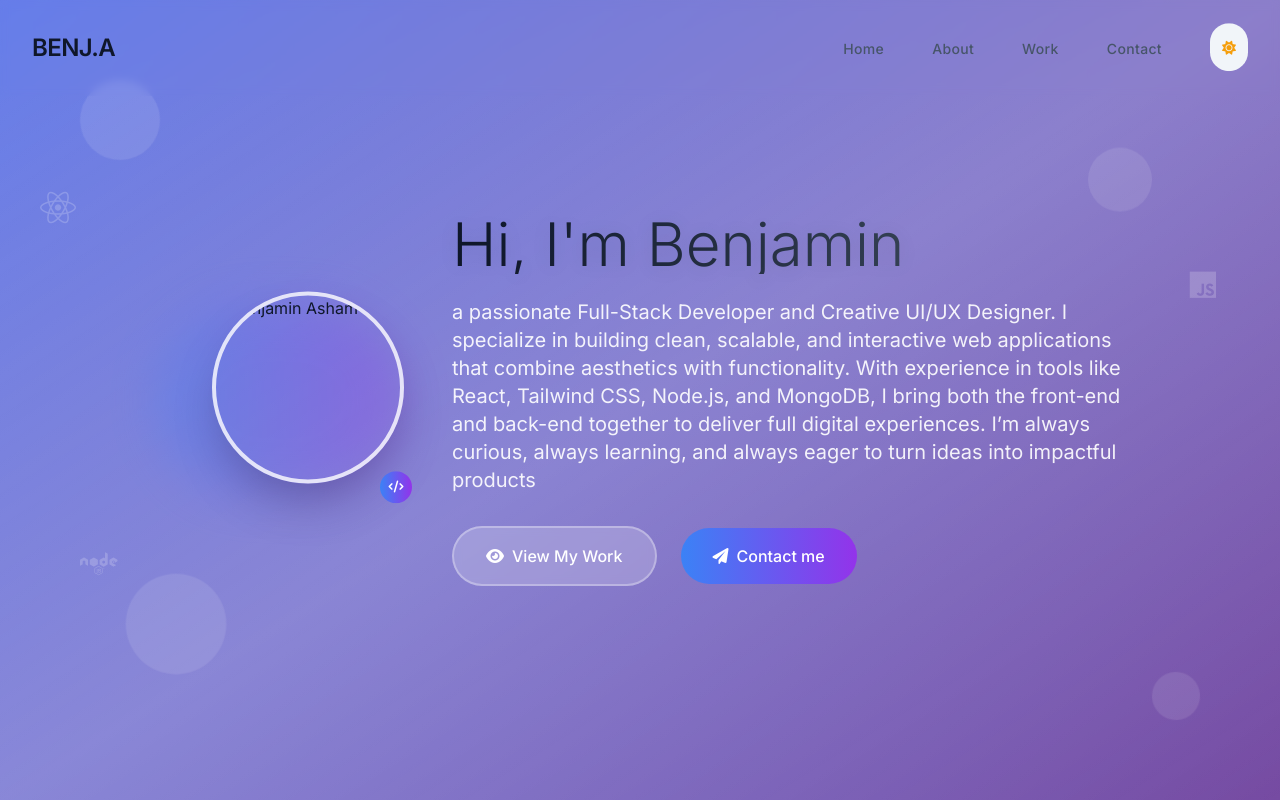
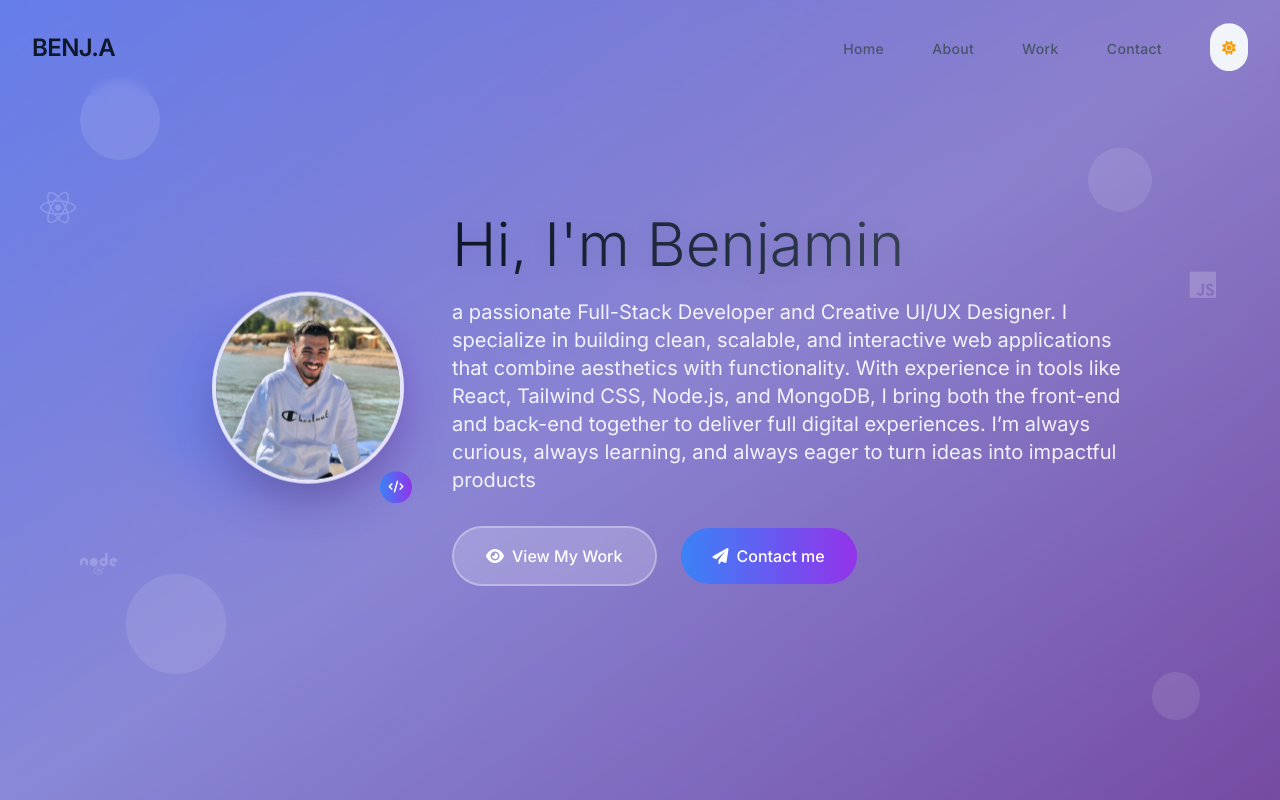
Before and after one commit to benjamin-asham/Benjamin-, a plain HTML site: page index.html in a window 1280 px wide. Shown: the top 800 px of the page. Drawn offline with nearby package versions, Linux system fonts and the light colour scheme.

Commit message:
Update index.html

```diff
--- a/index.html
+++ b/index.html
@@ -191,7 +191,7 @@
 
     <div class="relative animate-fade-in-scale">
       <div class="absolute inset-0 bg-gradient-to-r from-blue-500 to-purple-600 rounded-full blur-xl opacity-30 animate-pulse"></div>
-      <img src="img/WhatsApp Image 2024-04-11 at 22.57.11_7883fab5.jpg"
+      <img src="WhatsApp Image 2024-04-11 at 22.57.11_7883fab5.jpg"
            alt="Benjamin Asham"
            class="relative w-52 h-52 md:w-48 md:h-48 rounded-full border-4 border-white/80 dark:border-slate-700/80 object-cover shadow-2xl image-glow hover:scale-110 transition-all duration-500 animate-float ml-14">
       <div class="absolute -bottom-2 -right-2 w-8 h-8 bg-gradient-to-r from-blue-500 to-purple-600 rounded-full flex items-center justify-center animate-bounce-slow">
```
